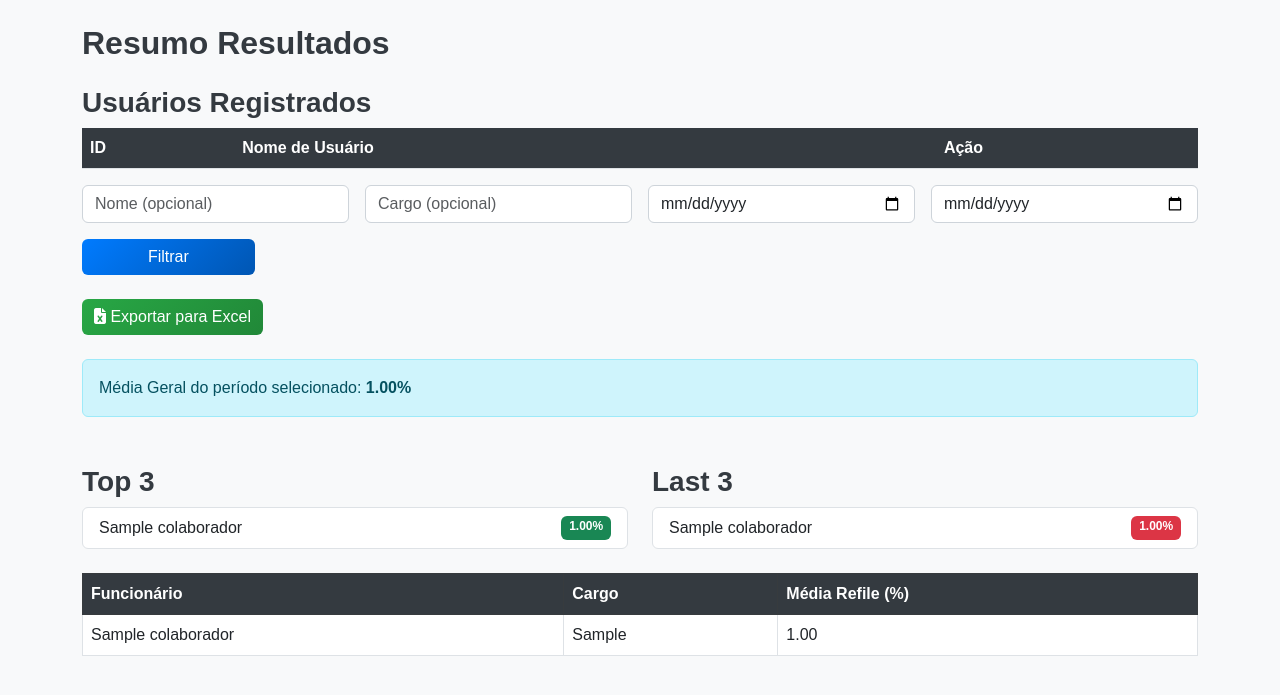
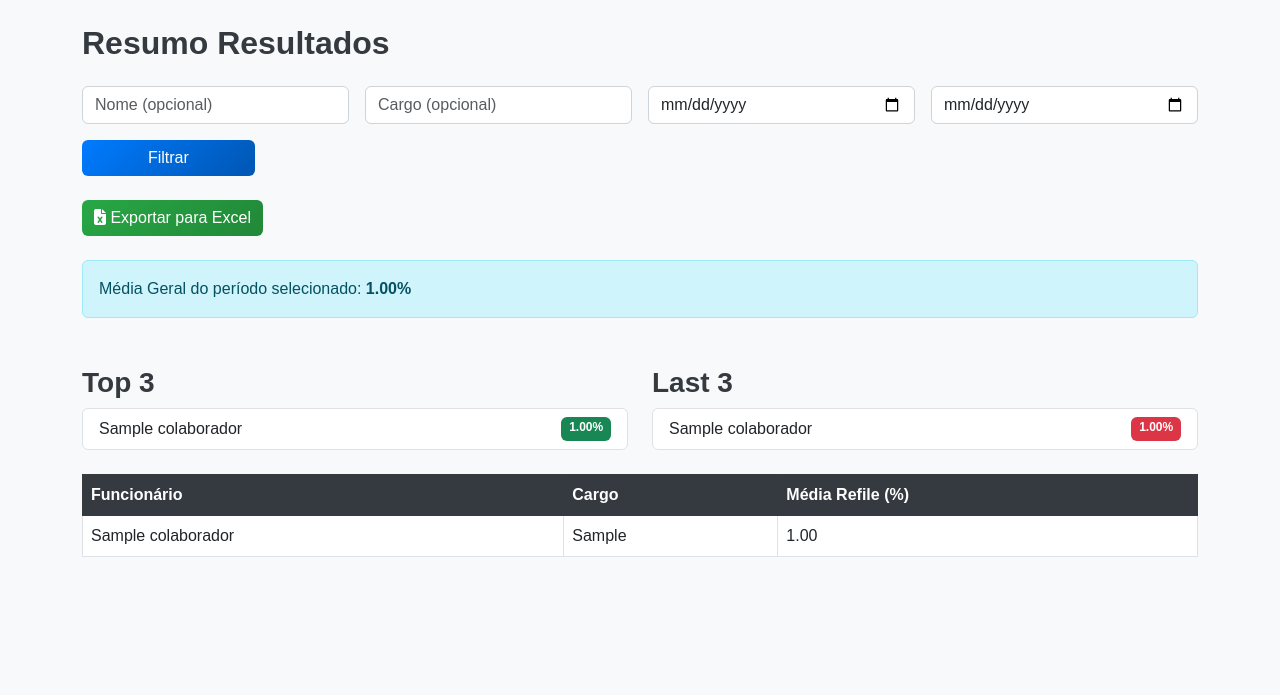
Before and after one commit to ninguemestaprotegido/facil, a Flask app: page / in a window 1280 px wide. Shown: the part 80-775 px from the top of the page. Run offline with Flask 3, Linux system fonts and the light colour scheme; a user stored in the database is signed in; tables that the repository leaves empty hold one stand-in row (values such as "Sample post"); lists and menus that the app fills with data are empty.

Commit message:
Banca de dados

```diff
--- a/app/templates/home.html
+++ b/app/templates/home.html
@@ -1,30 +1,6 @@
 {% extends 'base.html' %}
 {% block content %}
 <h2 class="mb-4">Resumo Resultados</h2>
-<h3>Usuários Registrados</h3>
-<table class="table">
-    <thead>
-        <tr>
-            <th>ID</th>
-            <th>Nome de Usuário</th>
-            <th>Ação</th>
-        </tr>
-    </thead>
-    <tbody>
-        {% for user in users %}
-        <tr>
-            <td>{{ user.id }}</td>
-            <td>{{ user.username }}</td>
-            <td>
-                <form action="{{ url_for('auth.delete_user', user_id=user.id) }}" method="POST" onsubmit="return confirm('Tem certeza que deseja excluir este usuário?');">
-                    <button type="submit" class="btn btn-danger">Excluir</button>
-                </form>
-            </td>
-        </tr>
-        {% endfor %}
-    </tbody>
-</table>
-
 
 <!-- 📌 Filtros -->
 <form method="GET" class="row g-3 mb-4">
```
Also changed, not shown: instance/app.db, 1 other file.
